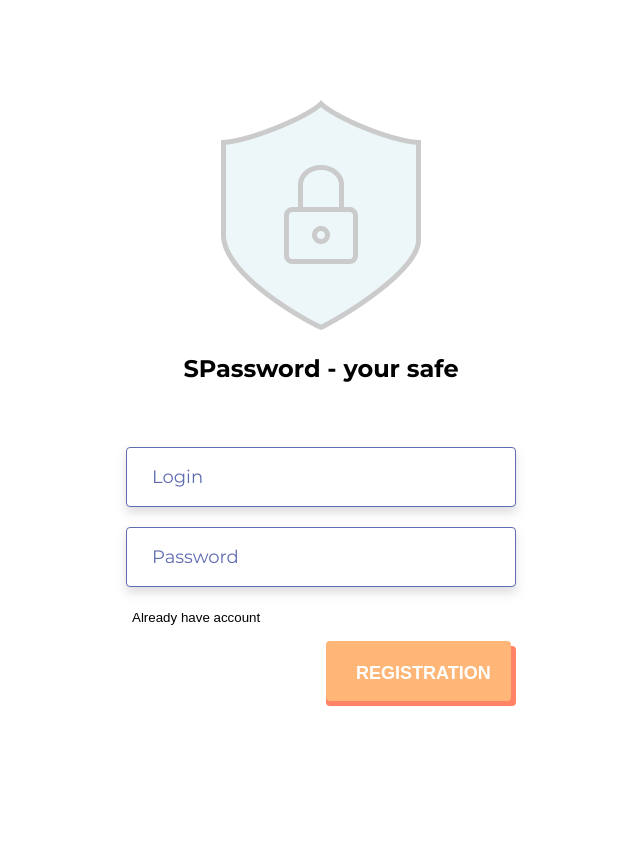
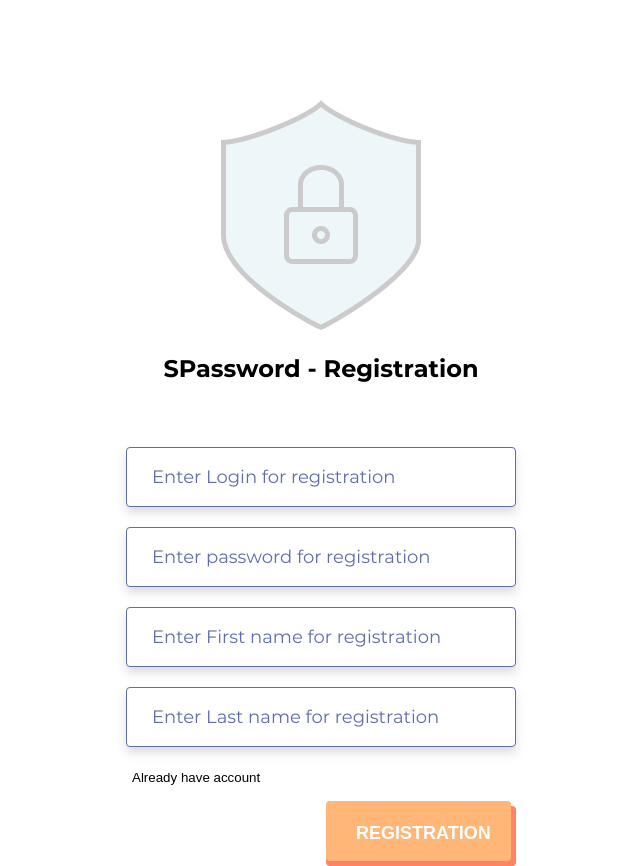
Before and after one commit to AlexandrVinogradov/SPassword-React-Redux, a React (Create React App) app: page /registration in a window 1280 px wide. Shown: the whole page, without its empty margins (319-959 px from the left). Before the commit the page ends 800 px from the top, so only its background shows below. Built offline with nearby package versions, Linux system fonts and the light colour scheme.

Commit message:
added giristration fields, remove LoginContainer

```diff
--- a/src/App.tsx
+++ b/src/App.tsx
@@ -2,18 +2,21 @@ import React, { useEffect } from 'react'
 import { Route, BrowserRouter, Switch } from 'react-router-dom'
 import { Provider, connect } from 'react-redux'
 import style from './App.module.scss'
-import store from './redux/store'
+import store, { AppStateType } from './redux/store'
 import MainContainer from './components/Main/MainContainer'
 import Registration from './components/Login/Registration'
-import LoginContainer from './components/Login/LoginContainer'
-import { getProfile } from './redux/auth-reducer'
+import Login from './components/Login/Login'
+import { getProfile, login } from './redux/auth-reducer'
+import { getIsAuth } from './redux/selector'
 
-// type AppPropsTypes = {
-//   logout: () => void,
-// }
+type AppPropsTypes = {
+  getProfile: () => void,
+  login: (email: string, password: string) => void,
+  isAuth: boolean,
+}
 
-const App: React.FC = (props: any) => {
-  const { getProfile } = props
+const App: React.FC<AppPropsTypes> = (props: AppPropsTypes) => {
+  const { getProfile, login, isAuth } = props
 
   useEffect(() => {
     getProfile()
@@ -24,8 +27,8 @@ const App: React.FC = (props: any) => {
       <BrowserRouter>
         <Switch>
           <Route path='/main' render={() => <MainContainer />} />
-          <Route path='/registration' render={() => <Registration />} />
-          <Route path='/' render={() => <LoginContainer />} />
+          <Route path='/registration' render={() => <Registration login={login} isAuth={isAuth} />} />
+          <Route path='/' render={() => <Login login={login} isAuth={isAuth} />} />
         </Switch>
       </BrowserRouter>
     </div>
@@ -33,11 +36,22 @@ const App: React.FC = (props: any) => {
 }
 
 type MapDispatchPropsTypes = {
-  logout: () => void,
+  getProfile: () => void,
+  login: (email: string, password: string) => void,
+}
+type MapStatePropsTypes = {
+  isAuth: boolean,
 }
 
-export const AppContainer = connect<MapDispatchPropsTypes>(null, {
+const mapStateToProps = (state: any): MapStatePropsTypes => {
+  return {
+    isAuth: getIsAuth(state),
+  }
+}
+
+export const AppContainer: any = connect<MapStatePropsTypes, MapDispatchPropsTypes, AppStateType>(mapStateToProps, {
   getProfile,
+  login,
 })(App)
 
 export const Spassword: React.FC = () => {
--- a/src/components/Login/LoginContainer.tsx
+++ /dev/null
@@ -1,29 +0,0 @@
-import { connect } from 'react-redux'
-import Login from './Login'
-import { login } from '../../redux/auth-reducer'
-
-import { AppStateType } from '../../redux/store'
-import { GroupsType } from '../../types/types'
-
-import { getIsAuth } from '../../redux/selector'
-
-type MapStatePropsTypes = {
-  // initialValues: any,
-  isAuth: boolean,
-}
-
-// type MapDispatchPropsTypes = {
-//   login: (name: string) => void,
-// }
-// type OwnPropsTypes = {}
-
-const mapStateToProps = (state: any): MapStatePropsTypes => {
-  return {
-    isAuth: getIsAuth(state),
-    // initialValues: {
-    //   email: 'admin@mail.dev',
-    //   password: 'admin',
-    // },
-  }
-}
-export default connect(mapStateToProps, { login })(Login)
--- a/src/components/Login/Registration.tsx
+++ b/src/components/Login/Registration.tsx
@@ -25,7 +25,7 @@ const Login = (props: any) => {
   return (
     <div className={style.Login}>
       <img className={style.shield} src={shield} alt='shield' />
-      <span className={style.title}>SPassword - {t('your safe')}</span>
+      <span className={style.title}>SPassword - {t('Registration')}</span>
 
       <LoginReduxForm onSubmit={onSubmit} initialValues={initialValues} />
     </div>
@@ -38,8 +38,27 @@ const LoginForm = (props: any) => {
 
   return (
     <form className={style.form} onSubmit={handleSubmit}>
-      <Field placeholder={t('placeholderLogin')} component={Input} name='loginInputValue' autoFocus='true' />
-      <Field placeholder={t('placeholderPassword')} component={Input} name='passwordInputValue' />
+      <Field
+        placeholder={t('registrationPlaceholderLogin')}
+        component={Input}
+        name='registrationLoginInputValue'
+        autoFocus='true'
+      />
+      <Field
+        placeholder={t('registrationPlaceholderPassword')}
+        component={Input}
+        name='registrationPasswordInputValue'
+      />
+      <Field
+        placeholder={t('registrationPlaceholderFirstName')}
+        component={Input}
+        name='registrationFirstNameInputValue'
+      />
+      <Field
+        placeholder={t('registrationPlaceholderLastName')}
+        component={Input}
+        name='registrationLastNameInputValue'
+      />
 
       <NavLink to='/login'>
         <button className={style.registration_btn} type='button'>
--- a/src/public/locales/en/translation.json
+++ b/src/public/locales/en/translation.json
@@ -18,5 +18,9 @@
   "Enter password": "Enter password",
   "Edit": "Edit",
   "Registration": "Registration",
-  "Already have account": "Already have account"
+  "Already have account": "Already have account",
+  "registrationPlaceholderLogin": "Enter Login for registration",
+  "registrationPlaceholderPassword": "Enter password for registration",
+  "registrationPlaceholderFirstName": "Enter First name for registration",
+  "registrationPlaceholderLastName": "Enter Last name for registration"
 }
--- a/src/public/locales/ru/translation.json
+++ b/src/public/locales/ru/translation.json
@@ -18,5 +18,9 @@
   "Enter password": "Введите пароль",
   "Edit": "Ввод",
   "Registration": "Регистрация",
-  "Already have account": "Войти в существующий аккаунт"
+  "Already have account": "Войти в существующий аккаунт",
+  "registrationPlaceholderLogin": "Введите логин для регистрации",
+  "registrationPlaceholderPassword": "Введите пароль для регистрации",
+  "registrationPlaceholderFirstName": "Введите Имя для регистрации",
+  "registrationPlaceholderLastName": "Введите Фамилию для регистрации"
 }
```
